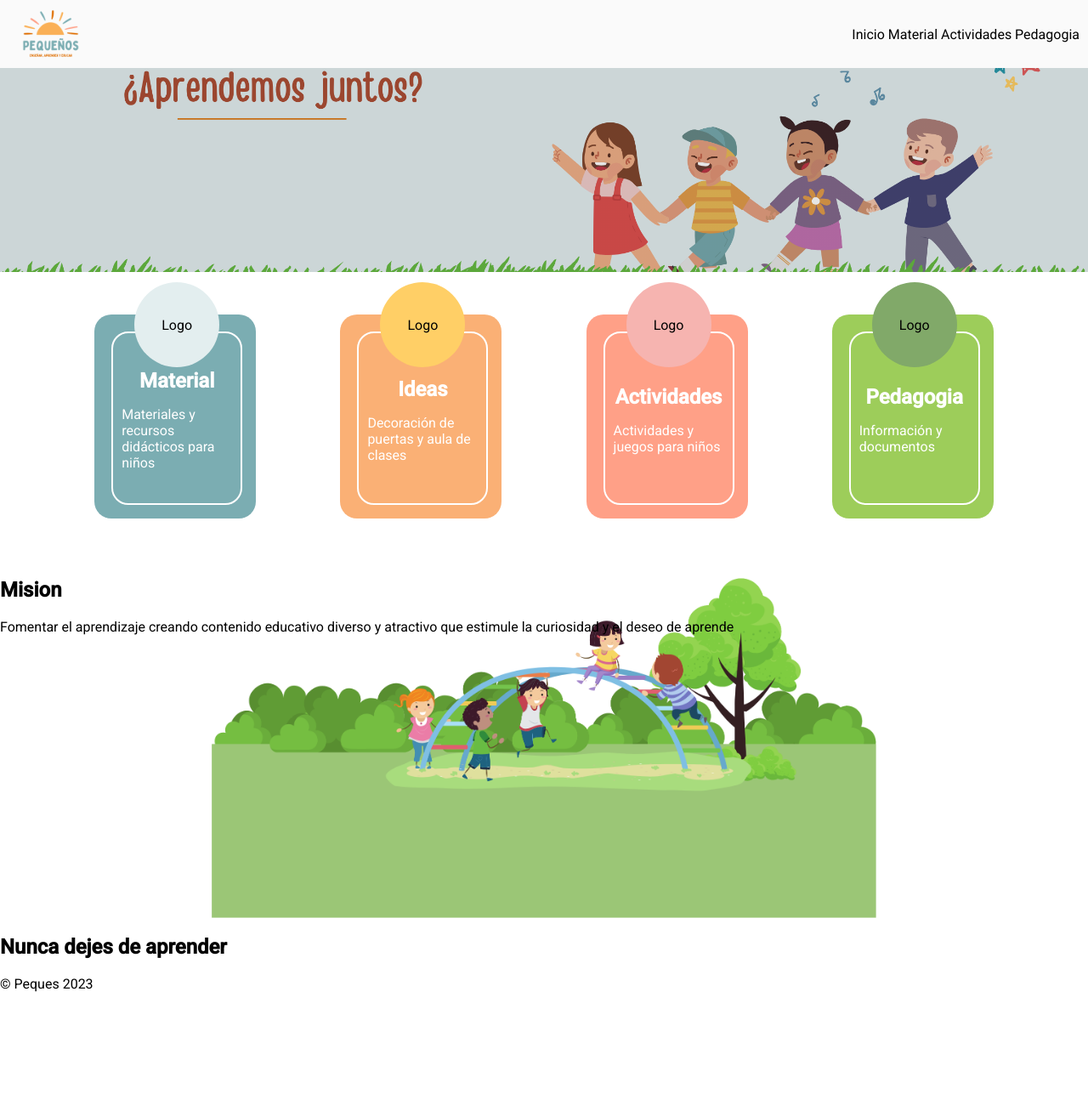
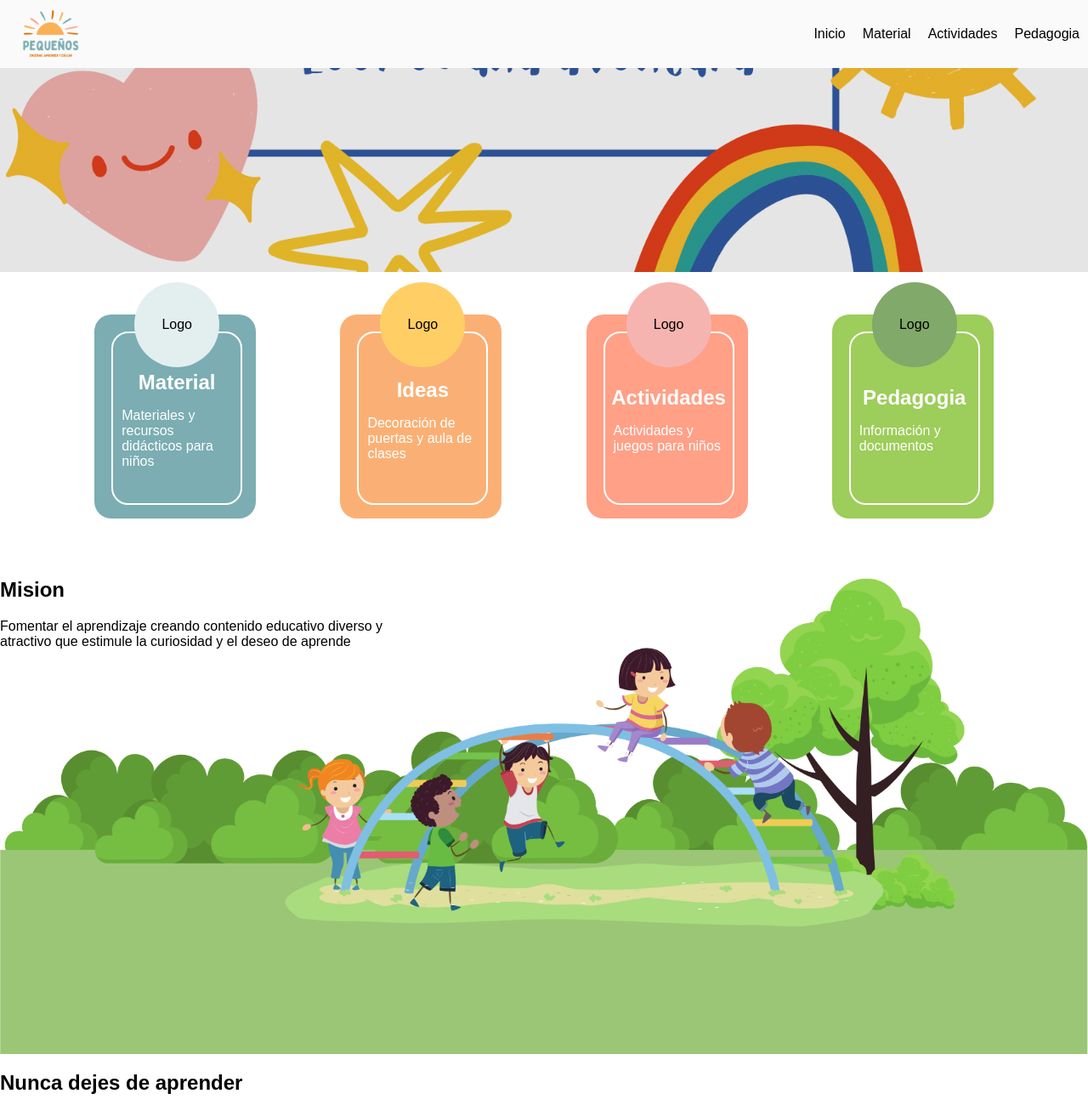
Before and after one commit to krvinc0de/peques-page, a plain HTML site: page index.html in a window 1280 px wide. Shown: the top 1300 px of the page at 85% size. Before the commit the page ends 1183 px from the top, so only its background shows below. Drawn offline with Linux system fonts and the light colour scheme.

Commit message:
acomoodo de imagen y nueva fuente

```diff
--- a/index.html
+++ b/index.html
@@ -75,7 +75,7 @@
         <div class="container">
             <h1>Mision</h1>
             <p>
-                Fomentar el aprendizaje creando contenido educativo diverso y
+                Fomentar el aprendizaje creando contenido educativo diverso y <br>
                 atractivo que estimule la curiosidad y el deseo de aprende
             </p>
         </div>
--- a/styles.css
+++ b/styles.css
@@ -1,7 +1,14 @@
+/* @font-face {
+    font-family: 'fuente';
+    src: url("./assets/fuente.otf");
+} */
+
+* {
+    font-family: 'fuente', sans-serif
+}
 
 body{
     margin: 0;
-    font-family: 'Roboto', sans-serif;
 }
 
 .container {
@@ -31,6 +38,8 @@
 
 header nav {
     padding-bottom: 25px;
+    display: flex;
+    gap: 20px;
 }
 
 header a {
@@ -52,7 +61,7 @@
         0deg,
         rgba(0,0,0,0.1),
         rgba(0,0,0,0.1)
-    ), url("assets/hero2.png");
+    ), url("assets/background.png");
     background-position: center center;
     background-size: cover;
     background-repeat: no-repeat;
@@ -162,7 +171,6 @@
     background-position: right 50% bottom 0;
     background-repeat: no-repeat;
     background-size: contain;
-
 }
 
 
@@ -191,4 +199,11 @@
     #section-cards .card {
         margin-bottom: 0;
     }
+
+    #section-mision{
+        background-size:cover;
+        background-position: 50% 0%;
+        height: 70vh;
+    }
+
 }
```
Also changed, not shown: assets/fuente.otf (added).
